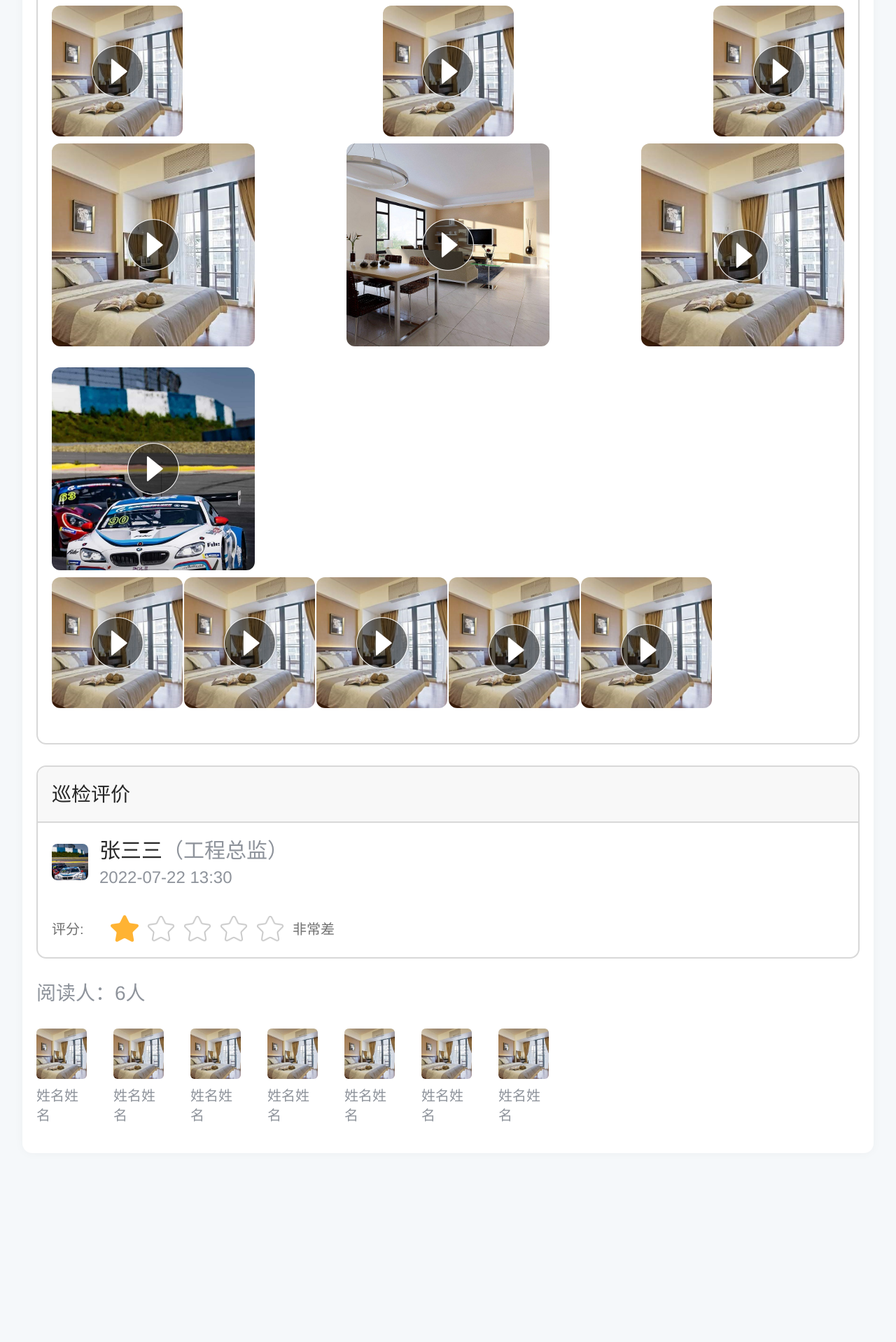
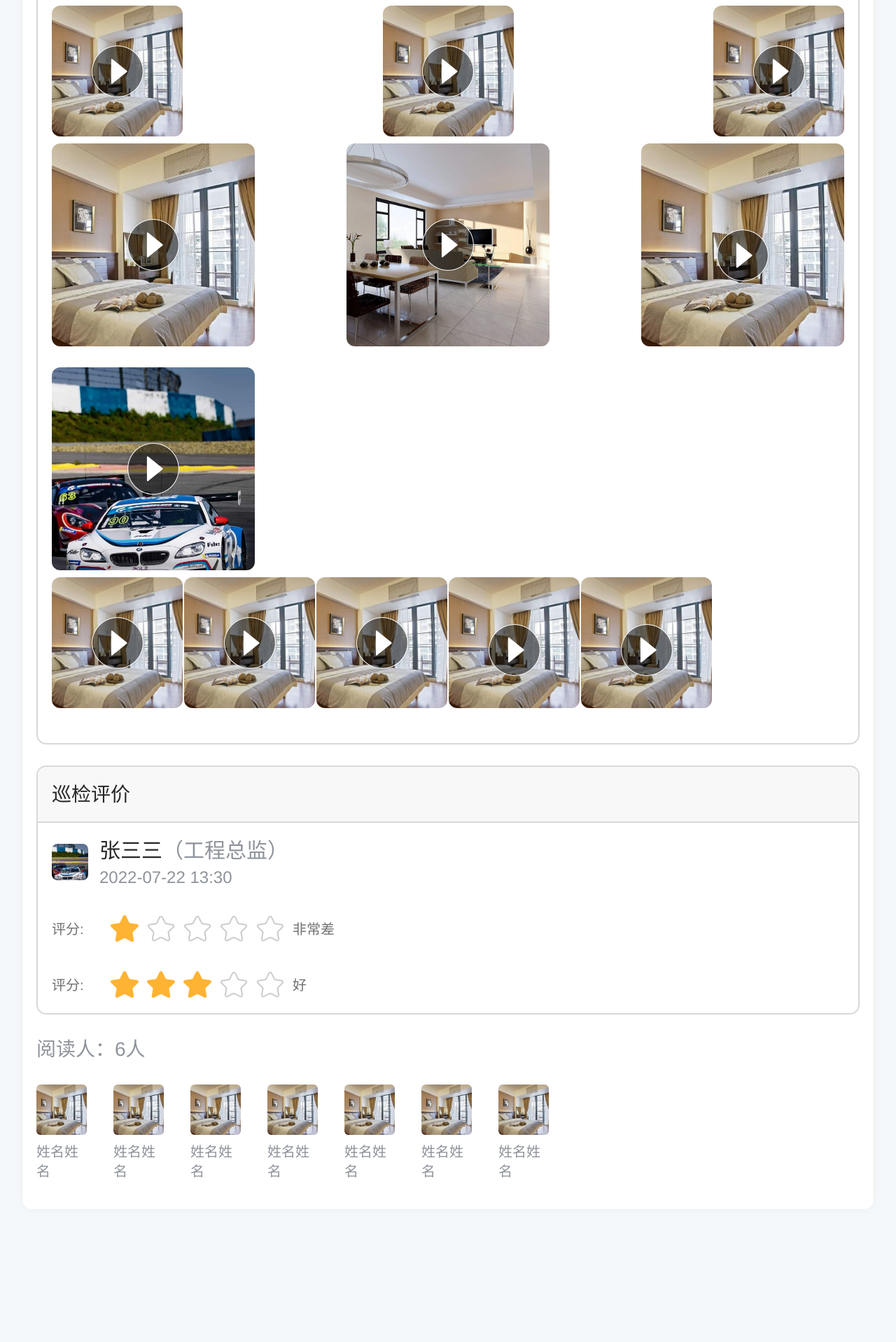
Before and after one commit to songlongfee/songlongfee.github.io, a Jekyll site: the page test2/index.html, which Jekyll copies as it is, in a window 1280 px wide. Shown: the part 2988-4906 px from the top of the page at 70% size. Built offline with Jekyll 4.4.1, drawn with Linux system fonts in a browser that asks for light colours; before the commit the page ends 4826 px from its top, so only the background shows below that.

Commit message:
update: test2

```diff
--- a/test2/index.html
+++ b/test2/index.html
@@ -5,7 +5,7 @@
   <meta name="viewport" content="width=device-width, initial-scale=1.0, user-scalable=no">
   <title></title>
   <link rel="stylesheet" href="./swiper.min.css">
-  <link rel="stylesheet" href="./style.css?v1.0">
+  <link rel="stylesheet" href="./style.css?v1.1">
   <script>
     !(function() {
       function calculate() {
@@ -25,10 +25,9 @@
   </script>
 </head>
 <body>
-  <!-- 项目信息 -->
   <section>
     <header>
-      <img src="./images/3.jpg" alt="">
+      <img src="./images/3.jpg">
       <div>
         <p>张三三<span>（工程总监）</span></p>
         <b>2022-07-22 13:30</b>
@@ -53,9 +52,8 @@
   </section>
 
   <section>
-    <!-- 巡检问题 -->
     <header>
-      <img src="./images/3.jpg" alt="">
+      <img src="./images/3.jpg">
       <div>
         <p>张三三<span>（工程总监）</span></p>
         <b>2022-07-22 13:30</b>
@@ -170,7 +168,7 @@
       <ul class="result">
         <li>
           <header>
-            <img src="./images/3.jpg" alt="">
+            <img src="./images/3.jpg">
             <div>
               <p>张三三<span>（工程总监）</span></p>
               <b>2022-07-22 13:30</b>
@@ -286,7 +284,7 @@
     <div class="result-list comment">
       <h2>巡检评价</h2>
       <header>
-        <img src="./images/3.jpg" alt="">
+        <img src="./images/3.jpg">
         <div>
           <p>张三三<span>（工程总监）</span></p>
           <b>2022-07-22 13:30</b>
@@ -295,6 +293,7 @@
       <div class="score">
         <span>评分:</span>
         <b>
+          <!-- 1星 -->
           <i class="light"></i>
           <i></i>
           <i></i>
@@ -303,36 +302,48 @@
         </b>
         <span>非常差</span>
       </div>
+      <div class="score">
+        <span>评分:</span>
+        <b>
+          <!-- 3星 -->
+          <i class="light"></i>
+          <i class="light"></i>
+          <i class="light"></i>
+          <i></i>
+          <i></i>
+        </b>
+        <span>好</span>
+      </div>
     </div>
     <div class="reader">
       <h2>阅读人：6人</h2>
       <ul>
         <li>
-          <img src="./images/1.jpg" alt="">
+          <img src="./images/1.jpg">
           <span>姓名姓名</span>
         </li>
         <li>
-          <img src="./images/1.jpg" alt="">
+          <img src="./images/1.jpg">
           <span>姓名姓名</span>
         </li>
         <li>
-          <img src="./images/1.jpg" alt="">
+          <img src="./images/1.jpg">
           <span>姓名姓名</span>
         </li>
         <li>
-          <img src="./images/1.jpg" alt="">
+          <img src="./images/1.jpg">
           <span>姓名姓名</span>
         </li>
         <li>
-          <img src="./images/1.jpg" alt="">
+          <img src="./images/1.jpg">
           <span>姓名姓名</span>
         </li>
         <li>
-          <img src="./images/1.jpg" alt="">
+          <img src="./images/1.jpg">
           <span>姓名姓名</span>
         </li>
         <li>
-          <img src="./images/1.jpg" alt="">
+          <img src="./images/1.jpg">
           <span>姓名姓名</span>
         </li>
       </ul>
@@ -340,7 +351,7 @@
   </section>
 
   <footer>
-    <img src="./images/1.jpg" alt="">
+    <img src="./images/1.jpg">
     <span>上海宏宇装饰股份有限公司</span>
     <a href="tel:13800000001">立即咨询</a>
   </footer>
--- a/test2/style.css
+++ b/test2/style.css
@@ -422,7 +422,7 @@ footer a {
 	z-index: 99;
 	background-color: black;
 }
-.swiper-slide {
+.swiper-zoom-container {
 	display: flex;
 	align-items: center;
 }
@@ -444,6 +444,6 @@ footer a {
 	color: white;
 	line-height: 4rem;
 	text-align: center;
-	font-size: 2rem;
+	font-size: 2.5rem;
 	border-radius: 2rem;
 }
```
Also changed, not shown: other parts of test2/index.html (+13 -3 lines).
